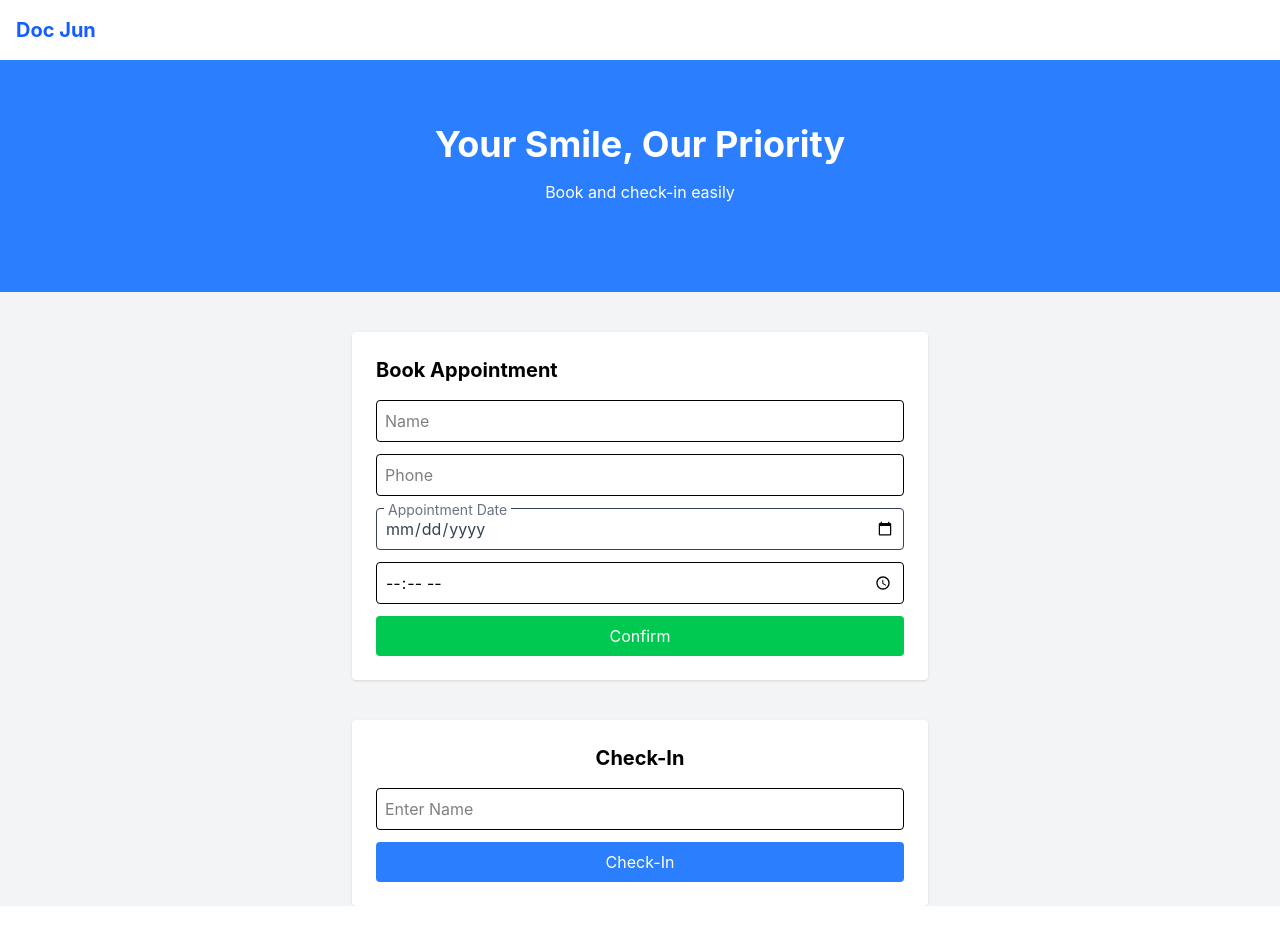
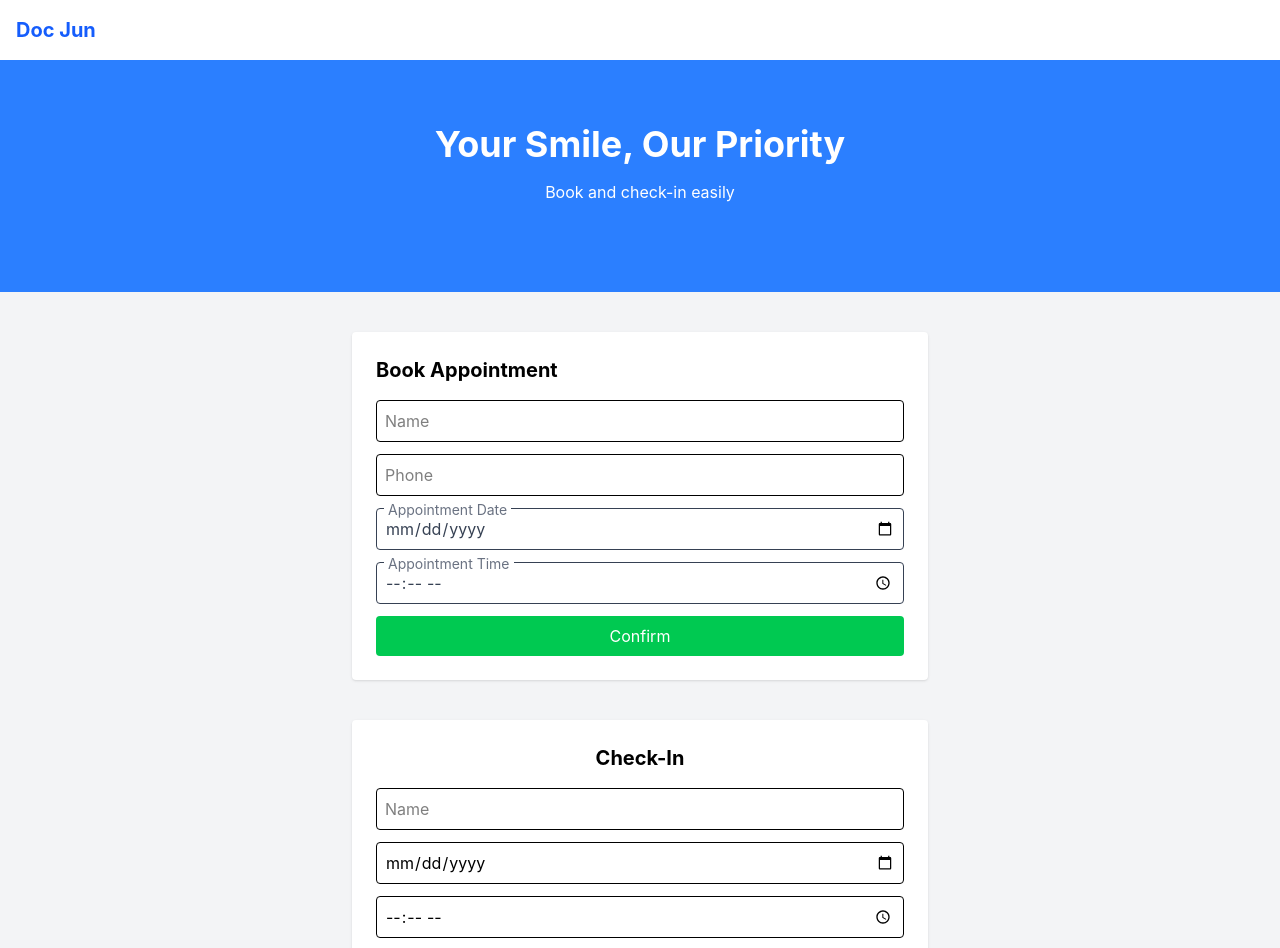
Before and after one commit to Nyarkier/ortho-system, a React (Vite) app in the folder ortho-app/: page / in a window 1280 px wide. Shown: the top 948 px of the page. Before the commit the page ends 906 px from the top, so only its background shows below. Built offline with nearby package versions, Linux system fonts and the light colour scheme; the HTML template or start-up script is replaced by a standard one.

Commit message:
Fixed the bugs

```diff
--- a/ortho-app/src/App.jsx
+++ b/ortho-app/src/App.jsx
@@ -2,14 +2,24 @@ import { useState } from "react";
 
 function App() {
 
-  // STATE
+  // BOOKING STATE
   const [name, setName] = useState("");
   const [phone, setPhone] = useState("");
   const [date, setDate] = useState("");
+  const [time, setTime] = useState("");
+
+  // CHECK-IN STATE
   const [checkName, setCheckName] = useState("");
-  const [time, setTime] = useState("");
-  // ✅ BOOK APPOINTMENT
+  const [checkDate, setCheckDate] = useState("");
+  const [checkTime, setCheckTime] = useState("");
+
+  // BOOK APPOINTMENT
   const handleSubmit = async () => {
+    if (!name || !phone || !date || !time) {
+      alert("Please fill all fields");
+      return;
+    }
+
     try {
       const res = await fetch("http://127.0.0.1:8000/appointments", {
         method: "POST",
@@ -27,10 +37,11 @@ function App() {
       const data = await res.json();
       alert(data.message);
 
-      // clear inputs
+      // reset
       setName("");
       setPhone("");
       setDate("");
+      setTime("");
 
     } catch (error) {
       console.error(error);
@@ -38,11 +49,16 @@ function App() {
     }
   };
 
-  // ✅ CHECK-IN
+  // CHECK-IN
   const handleCheckIn = async () => {
+    if (!checkName || !checkDate || !checkTime) {
+      alert("Fill all check-in fields");
+      return;
+    }
+
     try {
       const res = await fetch(
-        `http://127.0.0.1:8000/checkin?name=${checkName}`,
+        `http://127.0.0.1:8000/checkin?name=${checkName}&date=${checkDate}&time=${checkTime}`,
         {
           method: "POST",
         }
@@ -52,6 +68,8 @@ function App() {
       alert(data.message);
 
       setCheckName("");
+      setCheckDate("");
+      setCheckTime("");
 
     } catch (error) {
       console.error(error);
@@ -93,6 +111,7 @@ function App() {
           onChange={(e) => setPhone(e.target.value)}
         />
 
+        {/* DATE */}
         <div className="relative mb-3">
           <label className="absolute -top-2 left-2 bg-white px-1 text-sm text-gray-500">
             Appointment Date
@@ -104,12 +123,19 @@ function App() {
             onChange={(e) => setDate(e.target.value)}
           />
         </div>
+
+        {/* TIME */}
+        <div className="relative mb-3">
+          <label className="absolute -top-2 left-2 bg-white px-1 text-sm text-gray-500">
+            Appointment Time
+          </label>
           <input
             type="time"
-         className="w-full mb-3 p-2 border rounded"
+            className="w-full p-2 border rounded text-gray-700"
             value={time}
             onChange={(e) => setTime(e.target.value)}
           />
+        </div>
 
         <button
           onClick={handleSubmit}
@@ -117,7 +143,6 @@ function App() {
         >
           Confirm
         </button>
-
       </div>
 
       {/* CHECK-IN */}
@@ -126,9 +151,23 @@ function App() {
 
         <input
           className="w-full mb-3 p-2 border rounded"
-          placeholder="Enter Name"
+          placeholder="Name"
           value={checkName}
           onChange={(e) => setCheckName(e.target.value)}
+        />
+
+        <input
+          type="date"
+          className="w-full mb-3 p-2 border rounded"
+          value={checkDate}
+          onChange={(e) => setCheckDate(e.target.value)}
+        />
+
+        <input
+          type="time"
+          className="w-full mb-3 p-2 border rounded"
+          value={checkTime}
+          onChange={(e) => setCheckTime(e.target.value)}
         />
 
         <button
```
Also changed, not shown: 2 other files (tests, documents, lock files or other folders). Lines whose indentation alone changed are shown as unchanged.
